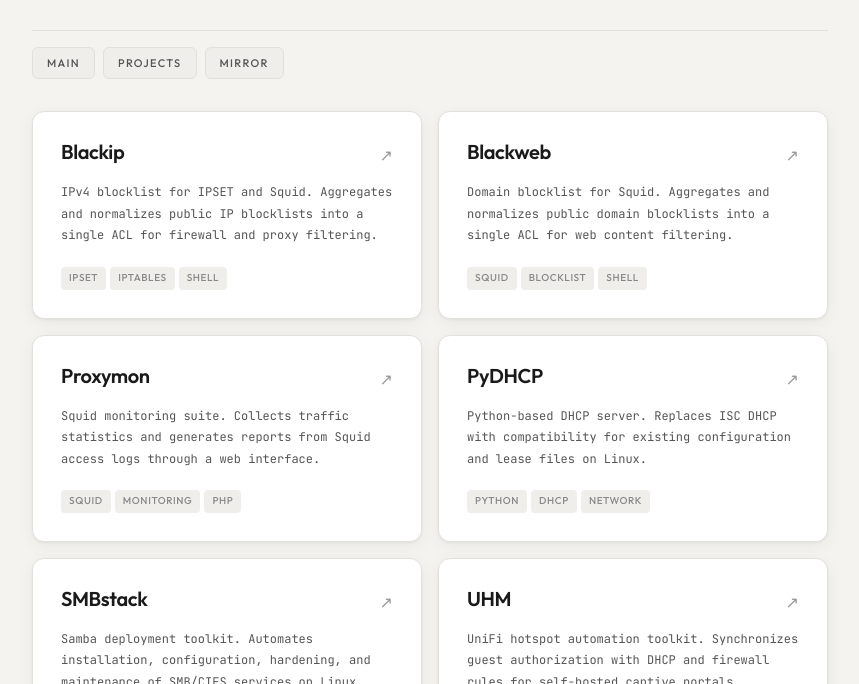
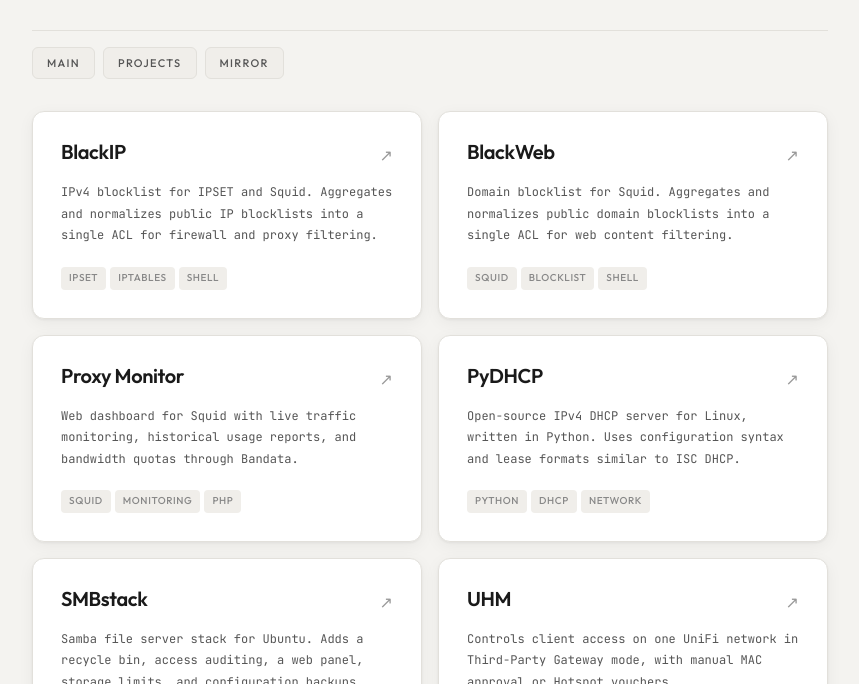
Before and after one commit to maravento/maravento.github.io, a plain HTML site: page index.html in a window 1280 px wide. Shown: the part 116-800 px from the top of the page, without its empty margins (210-1069 px from the left). Drawn offline with Linux system fonts and the light colour scheme.

Commit message:
Update 11/09/2026

```diff
--- a/index.html
+++ b/index.html
@@ -416,7 +416,7 @@
 
       <a href="https://github.com/maravento/blackip" target="_blank" rel="noopener" class="card">
         <div class="card-top">
-          <span class="card-name">Blackip</span>
+          <span class="card-name">BlackIP</span>
           <span class="arrow">↗</span>
         </div>
         <p class="card-desc">IPv4 blocklist for IPSET and Squid. Aggregates and normalizes public IP blocklists into a single ACL for firewall and proxy filtering.</p>
@@ -431,7 +431,7 @@
 
       <a href="https://github.com/maravento/blackweb" target="_blank" rel="noopener" class="card">
         <div class="card-top">
-          <span class="card-name">Blackweb</span>
+          <span class="card-name">BlackWeb</span>
           <span class="arrow">↗</span>
         </div>
         <p class="card-desc">Domain blocklist for Squid. Aggregates and normalizes public domain blocklists into a single ACL for web content filtering.</p>
@@ -446,10 +446,10 @@
 
       <a href="https://github.com/maravento/proxymon" target="_blank" rel="noopener" class="card">
         <div class="card-top">
-          <span class="card-name">Proxymon</span>
+          <span class="card-name">Proxy Monitor</span>
           <span class="arrow">↗</span>
         </div>
-        <p class="card-desc">Squid monitoring suite. Collects traffic statistics and generates reports from Squid access logs through a web interface.</p>
+        <p class="card-desc">Web dashboard for Squid with live traffic monitoring, historical usage reports, and bandwidth quotas through Bandata.</p>
         <div class="card-footer">
           <div class="tags">
             <span class="tag">Squid</span>
@@ -464,7 +464,7 @@
           <span class="card-name">PyDHCP</span>
           <span class="arrow">↗</span>
         </div>
-        <p class="card-desc">Python-based DHCP server. Replaces ISC DHCP with compatibility for existing configuration and lease files on Linux.</p>
+        <p class="card-desc">Open-source IPv4 DHCP server for Linux, written in Python. Uses configuration syntax and lease formats similar to ISC DHCP.</p>
         <div class="card-footer">
           <div class="tags">
             <span class="tag">Python</span>
@@ -479,7 +479,7 @@
           <span class="card-name">SMBstack</span>
           <span class="arrow">↗</span>
         </div>
-        <p class="card-desc">Samba deployment toolkit. Automates installation, configuration, hardening, and maintenance of SMB/CIFS services on Linux.</p>
+        <p class="card-desc">Samba file server stack for Ubuntu. Adds a recycle bin, access auditing, a web panel, storage limits, and configuration backups.</p>
         <div class="card-footer">
           <div class="tags">
             <span class="tag">SMB</span>
@@ -494,7 +494,7 @@
           <span class="card-name">UHM</span>
           <span class="arrow">↗</span>
         </div>
-        <p class="card-desc">UniFi hotspot automation toolkit. Synchronizes guest authorization with DHCP and firewall rules for self-hosted captive portals.</p>
+        <p class="card-desc">Controls client access on one UniFi network in Third-Party Gateway mode, with manual MAC approval or Hotspot vouchers.</p>
         <div class="card-footer">
           <div class="tags">
             <span class="tag">WiFi</span>
```
